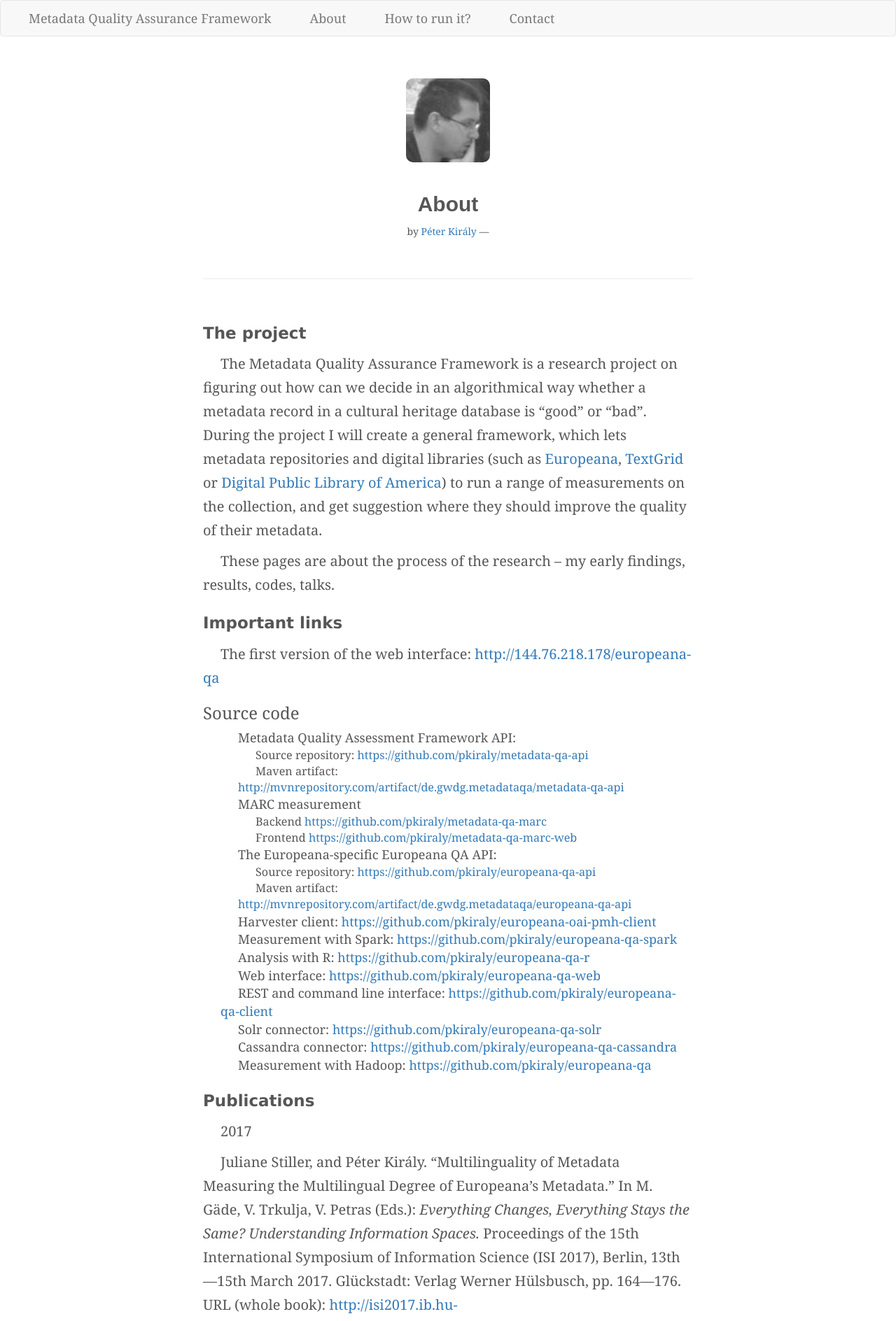
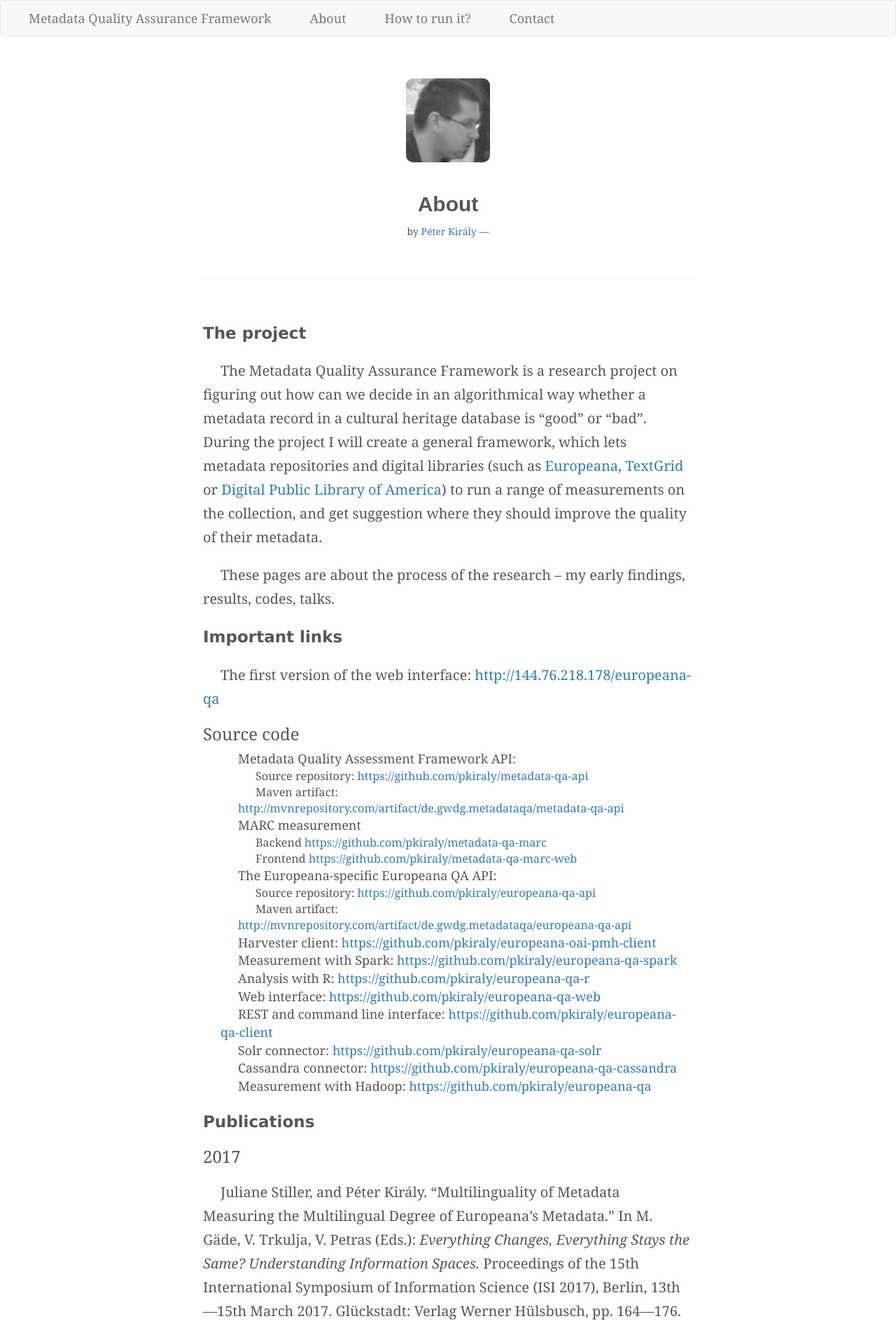
Before and after one commit to pkiraly/pkiraly.github.io, a Jekyll site: the page built from about.md, in a window 1280 px wide. Shown: the top 1888 px of the page at 70% size. Built offline with Jekyll 4.4.1, drawn with Linux system fonts in a browser that asks for light colours; nearby versions of some CDN libraries; some web fonts are replaced; comment, search, counter and statistics services are not loaded.

Commit message:
Adding a new reference

```diff
--- a/about.md
+++ b/about.md
@@ -9,13 +9,12 @@
   list-style: none;
   padding-left: 25px;
 }
-
 li {
   font-size: 90%;
   text-indent: 25px;
 }
 p {
-  margin-top: 10px;
+  margin-top: 20px;
   margin-bottom: 0px;
   text-indent: 25px;
 }
@@ -54,7 +53,7 @@
 
 ## <a name="publications"/>Publications
 
-2017
+### 2017
 
 Juliane Stiller, and Péter Király. “Multilinguality of Metadata Measuring the Multilingual Degree of Europeana’s Metadata.” In M. Gäde, V. Trkulja, V. Petras (Eds.): *Everything Changes, Everything Stays the Same? Understanding Information Spaces.* Proceedings of the 15th International Symposium of Information Science (ISI 2017), Berlin, 13th—15th March 2017. Glückstadt: Verlag Werner Hülsbusch, pp. 164—176. URL (whole book): [http://isi2017.ib.hu-berlin.de/ISI_17_ONLINE_FINAL.pdf](http://isi2017.ib.hu-berlin.de/ISI_17_ONLINE_FINAL.pdf) (this paper): [https://www.researchgate.net/publication/314879735_Multilinguality_of_Metadata_Measuring_the_Multilingual_Degree_of_Europeana%27s_Metadata](https://www.researchgate.net/publication/314879735_Multilinguality_of_Metadata_Measuring_the_Multilingual_Degree_of_Europeana%27s_Metadata)<br/>
 cited by:<br/>
@@ -70,13 +69,13 @@
 
 Péter Király. “Measuring completeness as metadata quality metric in Europeana.” In *Digital Humanities 2017. Conference Abstracts.* McGill University & Université de Montréal, Montréal, Canada, August 8–11, 2017. Prepared by Rhian Lewis and the DH2017 Local Organizers: Cecily Raynor, Dominic Forest, Michael Sinatra and Stéfan Sinclair. pp. 291-293. URL (whole book): [https://dh2017.adho.org/abstracts/DH2017-abstracts.pdf](https://dh2017.adho.org/abstracts/DH2017-abstracts.pdf), URL (the abstract): [https://dh2017.adho.org/abstracts/458/458.pdf](https://dh2017.adho.org/abstracts/458/458.pdf).
 
-2018
+### 2018
 
 Valentine Charles, Juliane Stiller, Péter Király, Werner Bailer, and Nuno Freire. "Data Quality Assessment in Europeana: Metrics for Multilinguality." In *Joint Proceedings of the 1st Workshop on Temporal Dynamics in Digital Libraries (TDDL 2017), the (Meta)-Data Quality Workshop (MDQual 2017) and the Workshop on Modeling Societal Future (Futurity 2017) (TDDL MDQual Futurity 2017) co-located with 21st International Conference on Theory and Practice of Digital Libraries (TPLD 2017)* (Grand Hotel Palace, Thessaloniki, Greece, 21 September 2017), edited by A. Caputo, N. Kanhabua, P. Basile, S. Lawless, D. Gavrilis, Ch. Papatheodorou, D. Trandabat. (CEUR Workshop Proceedings Volume 2038. ISSN 1613-0073.), Published by CEUR, 2018. [http://ceur-ws.org/Vol-2038/paper6.pdf](http://ceur-ws.org/Vol-2038/paper6.pdf).<br/>
 cited by:<br/>
  * Matteo Lorenzini, Rospocher Marco, and Sara Tonelli. "Proposta per una valutazione automatica della completeness dei metadati nel contesto delle biblioteche digitali." _DigItalia_ 2. (2020). pp. 159-167. DOI [10.36181/digitalia-00023](https://doi.org/10.36181/digitalia-00023)
 
-2019
+### 2019
 
 Péter Király and Marco Büchler. “Measuring completeness as metadata quality metric in Europeana.” In *2018 IEEE International Conference on Big Data (Big Data).* Published by IEEE, 2019. pp. 2711–2720. DOI [10.1109/BigData.2018.8622487](https://doi.org/10.1109/BigData.2018.8622487)<br/>
 cited by:<br/>
@@ -128,13 +127,13 @@
 
 Péter Király and Marco Büchler. “A teljesség minőségjelzőként való mérése az Europeanában”. (Hungarian translation of “Measuring completeness as metadata quality metric in Europeana”) In *Digitális Bölcsészet* 2, 2019. pp. 57-76. DOI [10.31400/dh-hun.2019.2.388](https://doi.org/10.31400/dh-hun.2019.2.388)
 
-2020
+### 2020
 
 Péter Király. "Empirical evaluation of library catalogues". In *EuropeanaTech Newsletter* 15, 2020. [https://pro.europeana.eu/page/issue-15-swib-2019#empirical-evaluation-of-library-catalogues](https://pro.europeana.eu/page/issue-15-swib-2019#empirical-evaluation-of-library-catalogues). In Spanish: “Evaluación empírica de los catálogos de las bibliotecas” (translator unkown - send me a message if you know the translator). Blog de la biblioteca de Traducción y Documentación de la Universidad de Salamanca, 2020. [https://universoabierto.org/2020/06/01/evaluacion-empirica-de-los-catalogos-de-las-bibliotecas/](https://universoabierto.org/2020/06/01/evaluacion-empirica-de-los-catalogos-de-las-bibliotecas/)
 
 Péter Király. "A magyar népzenei adatok története és a (digitális) archiválás lehetőségei. Bolya Mátyás. Információelmélet és népzenekutatás: Rendszeralkotás, nyilvántartás, digitális archívum. Budapest: MTA BTK Zenetudományi Intézet–L’Harmattan Kiadó, 2019." Book review. In *Digitális Bölcsészet* 3, 2020. pp. 7-15. DOI [10.31400/dh-hun.2020.3.1405](https://doi.org/10.31400/dh-hun.2020.3.1405)
 
-2021
+### 2021
 
 Péter Király, and Jan Brase. "Qualitätsmanagement". In _Praxishandbuch Forschungsdatenmanagement_. Edited by: Markus Putnings, Heike Neuroth and Janna Neumann. Berlin, Boston: De Gruyter Saur. ISBN: 9783110653656, DOI 10.1515/9783110657807 (De Gruyter Praxishandbuch) pp. 357–380. DOI: [10.1515/9783110657807-020](https://doi.org/10.1515/9783110657807-020)
 
```
